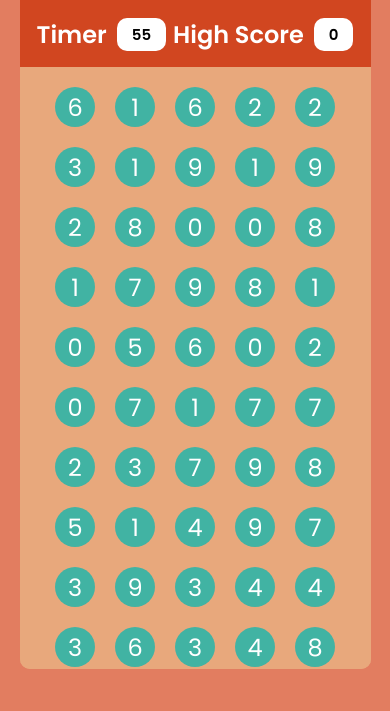
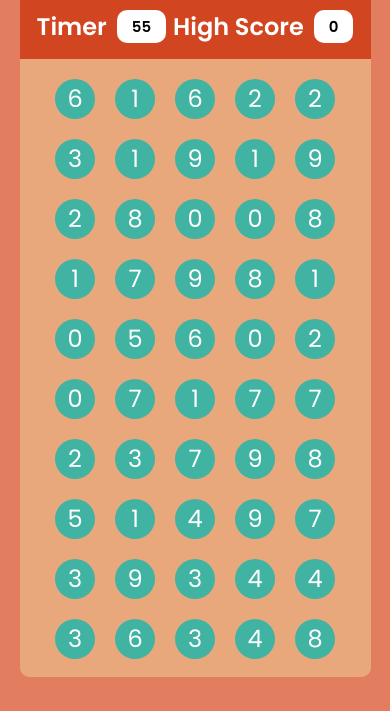
Before and after one commit to Hruthik-28/JS-Projects, a plain HTML site: page 7_Hit Bubble/index.html in a window 390 px wide. Shown: the part 133-844 px from the top of the page. Drawn offline with Linux system fonts and the light colour scheme.

Commit message:
Update style.css

```diff
--- a/7_Hit Bubble/style.css
+++ b/7_Hit Bubble/style.css
@@ -128,7 +128,7 @@
     #container{
         overflow: hidden;
         border-radius: 10px;
-        height: 90%;
+        height: 92%;
         width: 90%;
         background-color: #E8A87C;
     }
```
